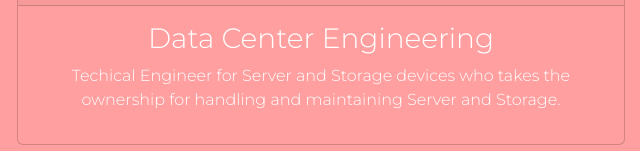
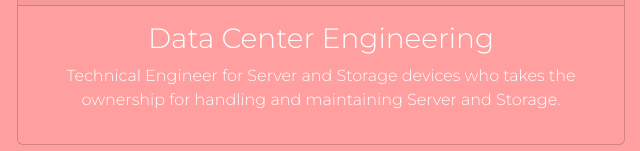
Before and after one commit to Karthikbillava/Profile, a plain HTML site: page index.html in a window 1280 px wide. Shown: the part 801-952 px from the top of the page, 3-643 px from the left. Drawn offline with nearby package versions, Linux system fonts and the light colour scheme.

Commit message:
Update index.html

```diff
--- a/index.html
+++ b/index.html
@@ -60,7 +60,7 @@
           </div>
           <div class="card-body">
             <h3>Data Center Engineering</h3>
-            <p> Techical Engineer for Server and Storage devices who takes the ownership for handling and maintaining Server and Storage.</p>
+            <p> Technical Engineer for Server and Storage devices who takes the ownership for handling and maintaining Server and Storage.</p>
           </div>
         </div>
       </div>
```
